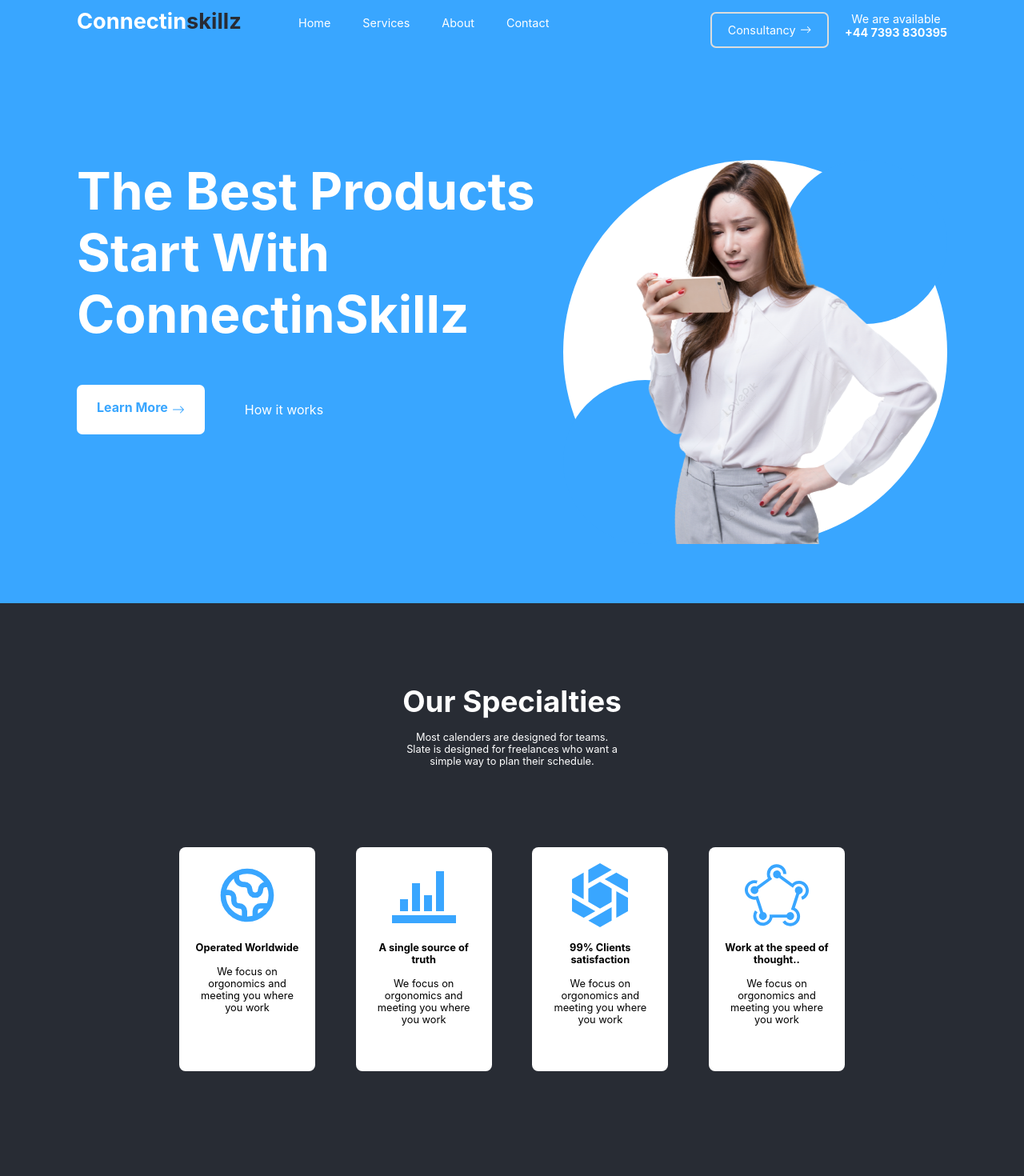
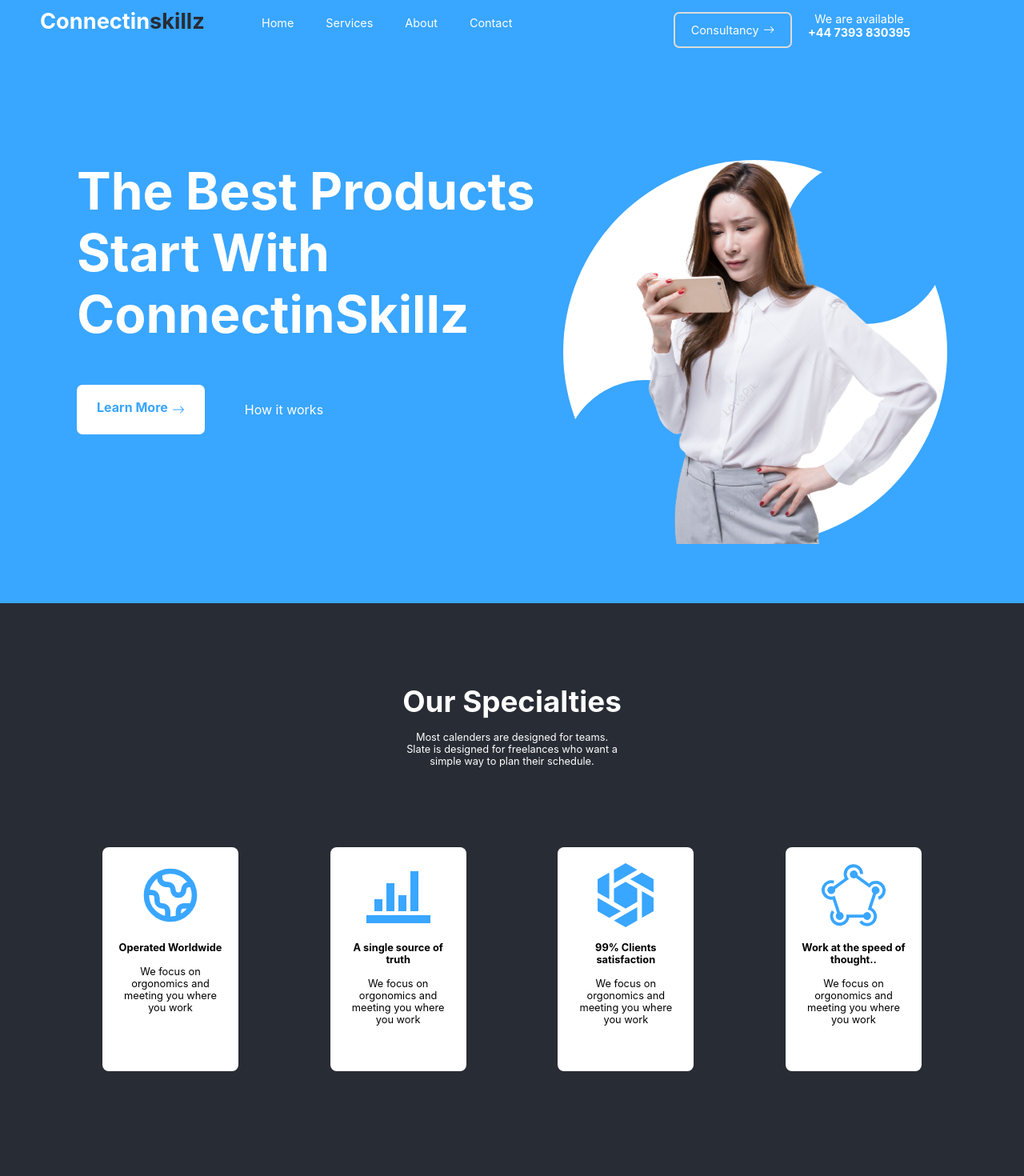
Before and after one commit to Kennyabby/Elevate, a React (Create React App) app: page / in a window 1280 px wide. Shown: the top 1470 px of the page at 80% size. Built offline with nearby package versions, Linux system fonts and the light colour scheme.

Commit message:
Editting the header banner

```diff
--- a/src/LandingPage/Services/Services.css
+++ b/src/LandingPage/Services/Services.css
@@ -1,6 +1,6 @@
 .spts {
   margin: 100px auto;
-  width: 65vw;
+  width: 80vw;
 }
 
 .spts-lbl {
@@ -21,7 +21,7 @@
 .spts-cont {
   width: 100%;
   margin-top: 100px;
-  display: inline-flex;
+  display: flex;
   justify-content: space-between;
 }
 
@@ -208,7 +208,8 @@
 }
 
 .rtview {
-  white-space: wrap;
+  /* white-space: normal; */
+  word-wrap: break-word;
   display: inline-block;
   margin: auto 10px;
   border-radius: 5px;
--- a/src/Navbar/Navbar.css
+++ b/src/Navbar/Navbar.css
@@ -15,8 +15,7 @@
 .bar {
   display: flex;
   width: 85%;
-  margin: 10px auto;
-  justify-content: center;
+  margin: 10px 50px;
 }
 
 .lbar {
```
